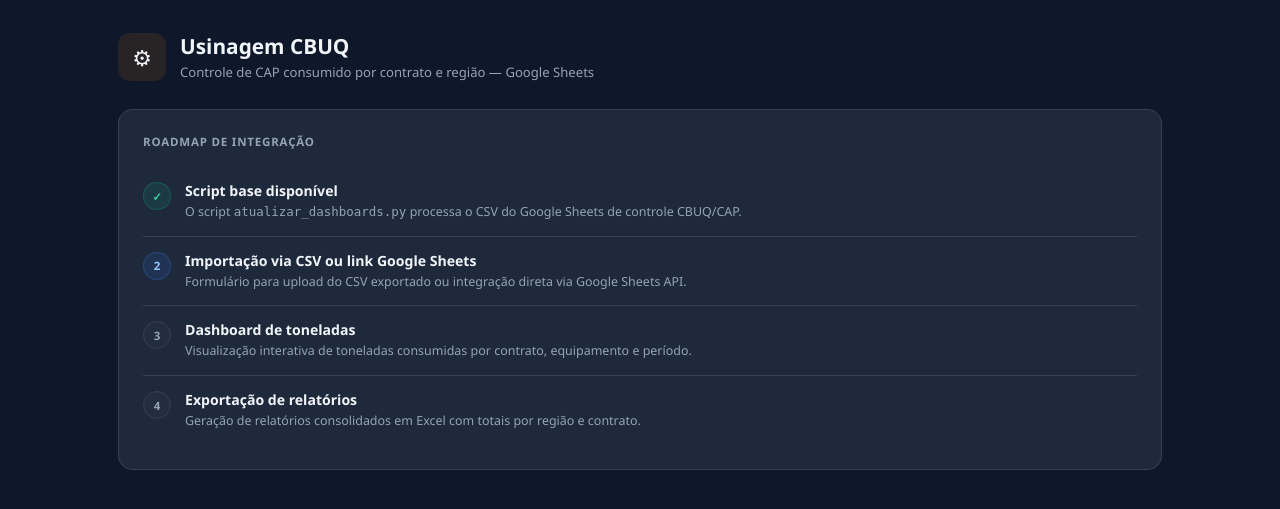
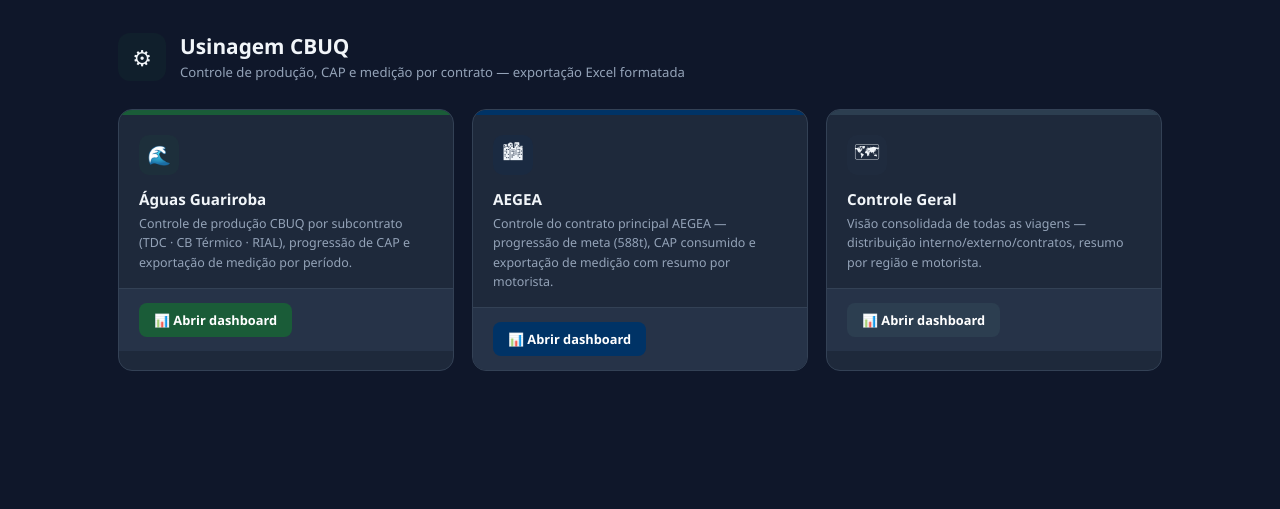
Before and after one commit to 4driano4breu/rial-hub, a Flask app: page /usinagem/ in a window 1280 px wide. Shown: the part 52-561 px from the top of the page. Run offline with Flask 3, Linux system fonts and the light colour scheme.

Commit message:
feat(usinagem): adiciona rotas e index com cards para os dashboards
Substitui a página de roadmap placeholder por um grid de três cards
(Águas Guariroba, AEGEA, Controle Geral) e adiciona as rotas Flask
/guariroba, /aegea e /geral que servem os arquivos HTML via send_from_directory.

```diff
--- a/app/blueprints/usinagem/routes.py
+++ b/app/blueprints/usinagem/routes.py
@@ -1,7 +1,28 @@
-from flask import render_template
+from flask import render_template, send_from_directory, current_app
+from pathlib import Path
 from app.blueprints.usinagem import usinagem_bp
+
+
+def _dashboard(filename: str):
+    folder = Path(current_app.static_folder) / "ferramentas" / "usinagem"
+    return send_from_directory(folder, filename)
 
 
 @usinagem_bp.route("/")
 def index():
     return render_template("usinagem/index.html")
+
+
+@usinagem_bp.route("/guariroba")
+def guariroba():
+    return _dashboard("dashboard_aguas_guariroba.html")
+
+
+@usinagem_bp.route("/aegea")
+def aegea():
+    return _dashboard("Dashboard AEGEA.html")
+
+
+@usinagem_bp.route("/geral")
+def geral():
+    return _dashboard("Dashboard Geral.html")
--- a/templates/usinagem/index.html
+++ b/templates/usinagem/index.html
@@ -5,20 +5,23 @@
 {% block head %}
 <style>
   .module-header { display:flex; align-items:center; gap:14px; margin-bottom:28px; }
-  .module-icon { width:48px; height:48px; background:#d9770620; border-radius:12px; display:flex; align-items:center; justify-content:center; font-size:22px; flex-shrink:0; }
+  .module-icon { width:48px; height:48px; background:#1a5c3820; border-radius:12px; display:flex; align-items:center; justify-content:center; font-size:22px; flex-shrink:0; }
   .module-title { font-size:1.3rem; font-weight:700; }
   .module-sub { color:var(--muted); font-size:.82rem; margin-top:3px; }
 
-  .roadmap { background:var(--card); border:1px solid var(--border); border-radius:14px; padding:24px; }
-  .roadmap-title { font-size:.72rem; text-transform:uppercase; letter-spacing:.07em; color:var(--muted); font-weight:600; margin-bottom:18px; }
-  .roadmap-item { display:flex; align-items:flex-start; gap:14px; padding:14px 0; border-bottom:1px solid var(--border); }
-  .roadmap-item:last-child { border-bottom:none; }
-  .step-dot { width:28px; height:28px; border-radius:50%; display:flex; align-items:center; justify-content:center; font-size:.72rem; font-weight:700; flex-shrink:0; margin-top:1px; }
-  .dot-done { background:#10b98120; color:#34d399; border:1px solid #10b98140; }
-  .dot-next { background:#3b82f620; color:#93c5fd; border:1px solid #3b82f640; }
-  .dot-later { background:#33415530; color:var(--muted); border:1px solid var(--border); }
-  .step-label { font-size:.88rem; font-weight:600; margin-bottom:3px; }
-  .step-desc { font-size:.78rem; color:var(--muted); line-height:1.5; }
+  .dash-grid { display:grid; grid-template-columns:repeat(3,1fr); gap:18px; }
+  @media(max-width:820px) { .dash-grid { grid-template-columns:1fr; } }
+
+  .dash-card { background:var(--card); border:1px solid var(--border); border-radius:14px; overflow:hidden; transition:border-color .2s; }
+  .dash-card:hover { border-color:#475569; }
+  .dash-top { padding:20px 20px 16px; }
+  .dash-stripe { height:5px; }
+  .dash-icon { width:40px; height:40px; border-radius:10px; display:flex; align-items:center; justify-content:center; font-size:19px; margin-bottom:14px; }
+  .dash-name { font-size:.95rem; font-weight:700; margin-bottom:5px; }
+  .dash-desc { font-size:.78rem; color:var(--muted); line-height:1.55; }
+  .dash-footer { padding:14px 20px; border-top:1px solid var(--border); background:var(--card2); }
+  .btn-open { display:inline-flex; align-items:center; gap:7px; color:#fff; text-decoration:none; padding:8px 15px; border-radius:8px; font-size:.8rem; font-weight:600; transition:opacity .15s; }
+  .btn-open:hover { opacity:.85; }
 </style>
 {% endblock %}
 
@@ -27,42 +30,45 @@
   <div class="module-icon">⚙</div>
   <div>
     <div class="module-title">Usinagem CBUQ</div>
-    <div class="module-sub">Controle de CAP consumido por contrato e região — Google Sheets</div>
+    <div class="module-sub">Controle de produção, CAP e medição por contrato — exportação Excel formatada</div>
   </div>
 </div>
 
-<div class="roadmap">
-  <div class="roadmap-title">Roadmap de integração</div>
+<div class="dash-grid">
 
-  <div class="roadmap-item">
-    <div class="step-dot dot-done">✓</div>
-    <div>
-      <div class="step-label">Script base disponível</div>
-      <div class="step-desc">O script <code>atualizar_dashboards.py</code> processa o CSV do Google Sheets de controle CBUQ/CAP.</div>
+  <div class="dash-card">
+    <div class="dash-stripe" style="background:#1a5c38"></div>
+    <div class="dash-top">
+      <div class="dash-icon" style="background:#1a5c3820">🌊</div>
+      <div class="dash-name">Águas Guariroba</div>
+      <div class="dash-desc">Controle de produção CBUQ por subcontrato (TDC · CB Térmico · RIAL), progressão de CAP e exportação de medição por período.</div>
+    </div>
+    <div class="dash-footer">
+      <a href="{{ url_for('usinagem.guariroba') }}" class="btn-open" style="background:#1a5c38" target="_blank">📊 Abrir dashboard</a>
     </div>
   </div>
 
-  <div class="roadmap-item">
-    <div class="step-dot dot-next">2</div>
-    <div>
-      <div class="step-label">Importação via CSV ou link Google Sheets</div>
-      <div class="step-desc">Formulário para upload do CSV exportado ou integração direta via Google Sheets API.</div>
+  <div class="dash-card">
+    <div class="dash-stripe" style="background:#003366"></div>
+    <div class="dash-top">
+      <div class="dash-icon" style="background:#00336620">🏙</div>
+      <div class="dash-name">AEGEA</div>
+      <div class="dash-desc">Controle do contrato principal AEGEA — progressão de meta (588t), CAP consumido e exportação de medição com resumo por motorista.</div>
+    </div>
+    <div class="dash-footer">
+      <a href="{{ url_for('usinagem.aegea') }}" class="btn-open" style="background:#003366" target="_blank">📊 Abrir dashboard</a>
     </div>
   </div>
 
-  <div class="roadmap-item">
-    <div class="step-dot dot-later">3</div>
-    <div>
-      <div class="step-label">Dashboard de toneladas</div>
-      <div class="step-desc">Visualização interativa de toneladas consumidas por contrato, equipamento e período.</div>
+  <div class="dash-card">
+    <div class="dash-stripe" style="background:#2c3e50"></div>
+    <div class="dash-top">
+      <div class="dash-icon" style="background:#2c3e5020">🗺</div>
+      <div class="dash-name">Controle Geral</div>
+      <div class="dash-desc">Visão consolidada de todas as viagens — distribuição interno/externo/contratos, resumo por região e motorista.</div>
     </div>
-  </div>
-
-  <div class="roadmap-item">
-    <div class="step-dot dot-later">4</div>
-    <div>
-      <div class="step-label">Exportação de relatórios</div>
-      <div class="step-desc">Geração de relatórios consolidados em Excel com totais por região e contrato.</div>
+    <div class="dash-footer">
+      <a href="{{ url_for('usinagem.geral') }}" class="btn-open" style="background:#2c3e50" target="_blank">📊 Abrir dashboard</a>
     </div>
   </div>
 
```
